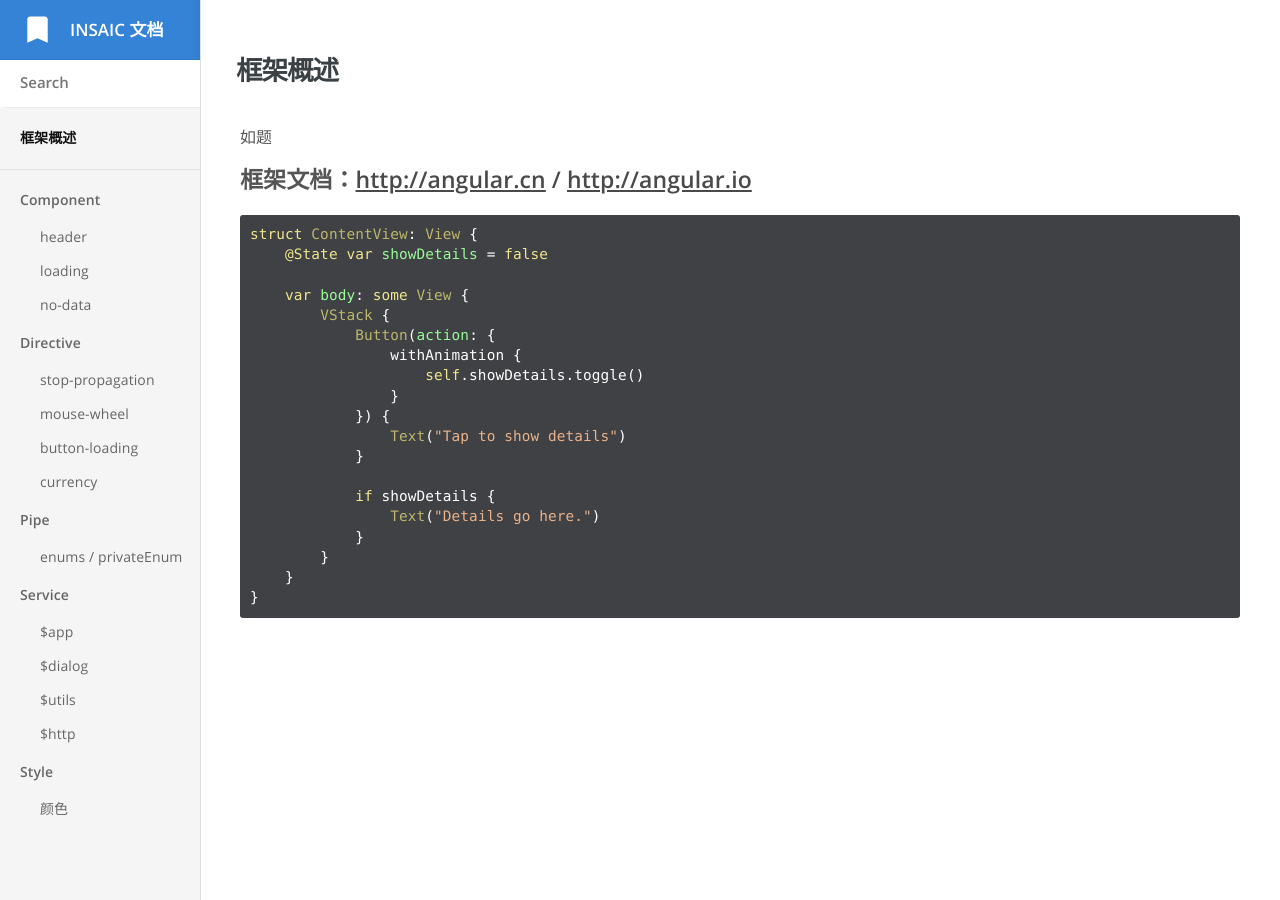
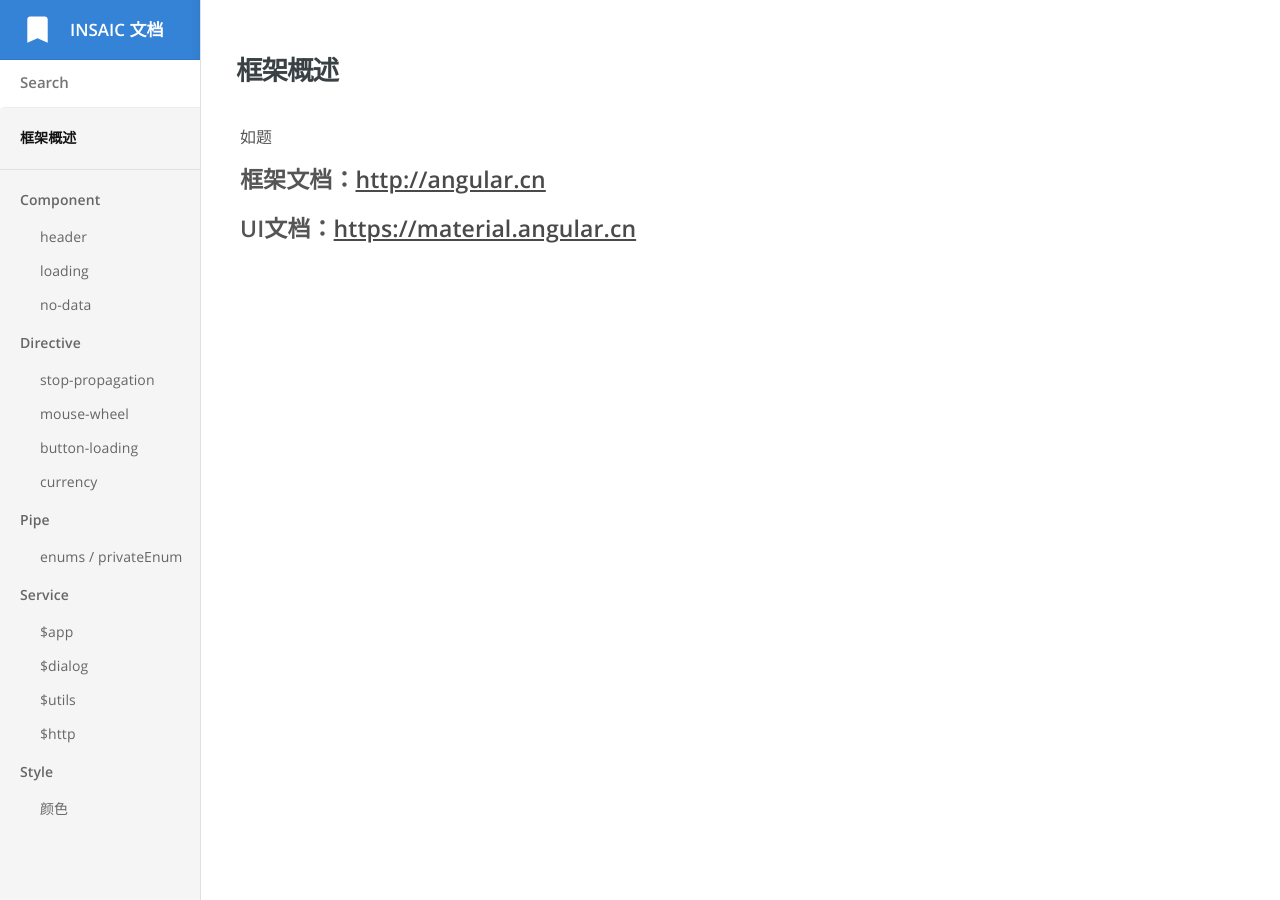
Before and after one commit to insaic/insaic.github.io, a Jekyll site: the page built from index.md, in a window 1280 px wide. Built offline with Jekyll 4.4.1, drawn with Linux system fonts in a browser that asks for light colours.

Commit message:
Update index.md

```diff
--- a/index.md
+++ b/index.md
@@ -4,26 +4,6 @@ title: 框架概述
 
 如题
 
-#### 框架文档：<a href="http://angular.cn" target="_blank">http://angular.cn<a> / <a href="http://angular.io" target="_blank">http://angular.io<a>
+#### 框架文档：<a href="http://angular.cn" target="_blank">http://angular.cn<a>
 
-{% highlight swift %}
-struct ContentView: View {
-    @State var showDetails = false
-
-    var body: some View {
-        VStack {
-            Button(action: {
-                withAnimation {
-                    self.showDetails.toggle()
-                }
-            }) {
-                Text("Tap to show details")
-            }
-
-            if showDetails {
-                Text("Details go here.")
-            }
-        }
-    }
-}
-{% endhighlight %}
+#### UI文档：<a href="https://material.angular.cn/" target="_blank">https://material.angular.cn<a>
```
